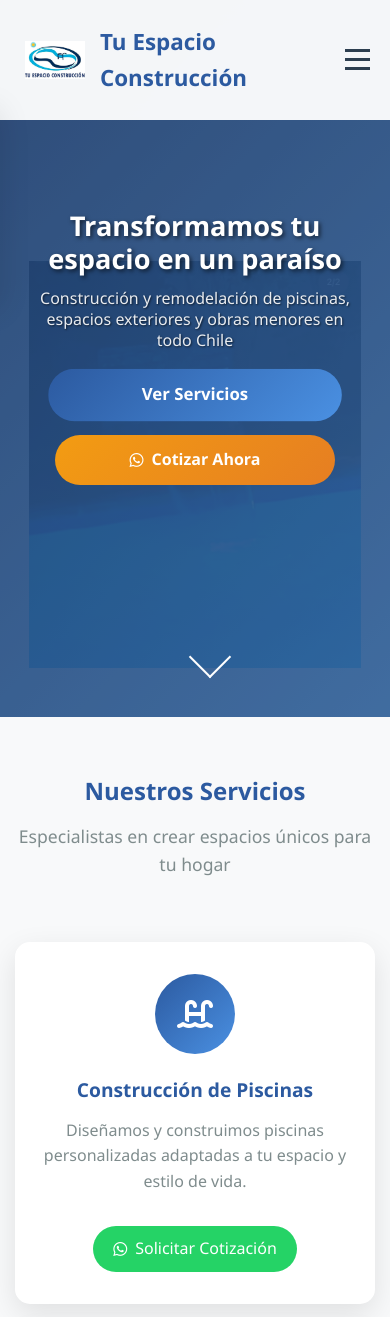
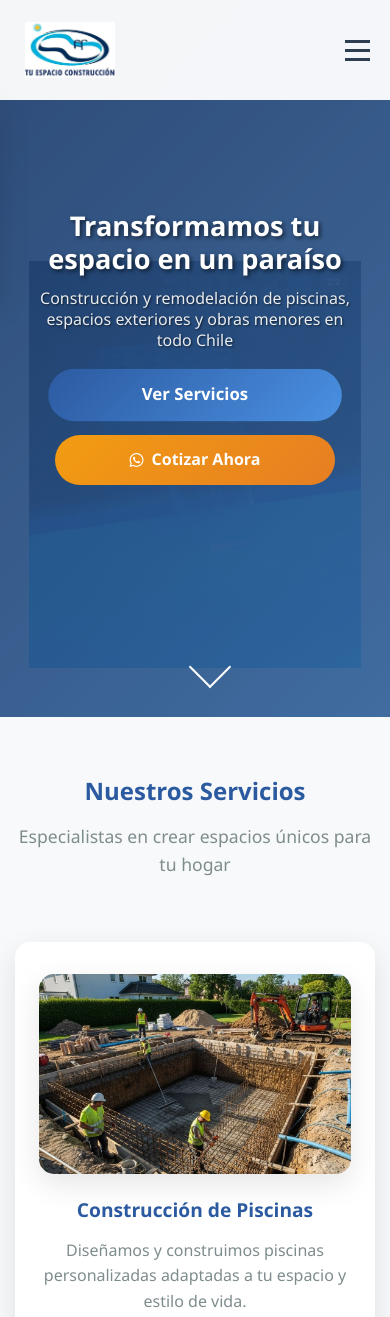
Before and after one commit to Mauricio087/tu_espacio_construccion, a plain HTML site: page index.html in a window 390 px wide. Shown: the top 1317 px of the page. Drawn offline with Linux system fonts and the light colour scheme.

Commit message:
seccion servicios

```diff
--- a/assets/css/styles.css
+++ b/assets/css/styles.css
@@ -105,7 +105,7 @@ p {
     background: rgba(255, 255, 255, 0.95);
     backdrop-filter: blur(10px);
     z-index: 1000;
-    padding: 1.5rem 0;
+    padding: 0;
     transition: var(--transition);
 }
 
@@ -130,8 +130,8 @@ p {
 }
 
 .logo-img {
-    width: 85px;
-    height: 85px;
+    width: 130px;
+    height: 130px;
     border-radius: 10px;
     object-fit: contain;
     background: transparent;
@@ -339,16 +339,24 @@ section {
 }
 
 .service-icon {
-    width: 80px;
-    height: 80px;
-    margin: 0 auto 1.5rem;
-    background: var(--gradient-primary);
-    border-radius: 50%;
-    display: flex;
-    align-items: center;
-    justify-content: center;
-    font-size: 2rem;
-    color: white;
+    width: 100%;
+    height: 200px;
+    margin: 0 0 1.5rem;
+    background: transparent;
+    border-radius: var(--border-radius);
+    overflow: hidden;
+    box-shadow: var(--shadow);
+}
+
+.service-img {
+    width: 100%;
+    height: 100%;
+    object-fit: cover;
+    transition: var(--transition);
+}
+
+.service-card:hover .service-img {
+    transform: scale(1.1);
 }
 
 .service-title {
@@ -587,8 +595,8 @@ section {
 }
 
 .footer-logo-img {
-    width: 60px;
-    height: 60px;
+    width: 180px;
+    height: 180px;
     border-radius: 8px;
     object-fit: contain;
     background: white;
@@ -917,12 +925,15 @@ section {
     }
 
     .scroll-indicator {
-        bottom: 30px;
+        bottom: 20px;
+        left: 50%;
+        transform: translateX(-50%);
+        width: auto;
     }
 
     .logo-img {
-        width: 70px;
-        height: 70px;
+        width: 100px;
+        height: 100px;
         object-fit: contain;
         background: transparent;
         padding: 5px;
@@ -984,8 +995,8 @@ section {
     }
 
     .footer-logo-img {
-        width: 70px;
-        height: 70px;
+        width: 150px;
+        height: 150px;
     }
 }
 
--- a/index.html
+++ b/index.html
@@ -23,7 +23,6 @@
         <div class="nav-container">
             <div class="nav-logo">
                 <img src="img/logo.jpeg" alt="Tu Espacio Construcción" class="logo-img">
-                <span class="logo-text">Tu Espacio Construcción</span>
             </div>
             <div class="nav-menu" id="nav-menu">
                 <a href="#inicio" class="nav-link">Inicio</a>
@@ -72,7 +71,7 @@
             <div class="services-grid">
                 <div class="service-card animate-fade-in-up" data-delay="100">
                     <div class="service-icon">
-                        <i class="fas fa-swimming-pool"></i>
+                        <img src="img/construccion_de_piscina.jpeg" alt="Construcción de Piscinas" class="service-img">
                     </div>
                     <h3 class="service-title">Construcción de Piscinas</h3>
                     <p class="service-description">Diseñamos y construimos piscinas personalizadas adaptadas a tu espacio y estilo de vida.</p>
@@ -82,7 +81,7 @@
                 </div>
                 <div class="service-card animate-fade-in-up" data-delay="200">
                     <div class="service-icon">
-                        <i class="fas fa-tools"></i>
+                        <img src="img/remodelacion_de_piscinas.jpeg" alt="Remodelación de Piscinas" class="service-img">
                     </div>
                     <h3 class="service-title">Remodelación de Piscinas</h3>
                     <p class="service-description">Transformamos tu piscina existente con los más altos estándares de calidad.</p>
@@ -92,7 +91,7 @@
                 </div>
                 <div class="service-card animate-fade-in-up" data-delay="300">
                     <div class="service-icon">
-                        <i class="fas fa-home"></i>
+                        <img src="img/construccion_de_espacios.jpeg" alt="Construcción de Espacios" class="service-img">
                     </div>
                     <h3 class="service-title">Construcción de Espacios</h3>
                     <p class="service-description">Creamos espacios exteriores funcionales y hermosos para disfrutar con familia y amigos.</p>
@@ -102,7 +101,7 @@
                 </div>
                 <div class="service-card animate-fade-in-up" data-delay="400">
                     <div class="service-icon">
-                        <i class="fas fa-hammer"></i>
+                        <img src="img/obras_menores.jpeg" alt="Obras Menores" class="service-img">
                     </div>
                     <h3 class="service-title">Obras Menores</h3>
                     <p class="service-description">Realizamos trabajos de mantenimiento y mejoras menores en tu propiedad.</p>
@@ -189,7 +188,6 @@
                 <div class="footer-section">
                     <div class="footer-logo">
                         <img src="img/logo.jpeg" alt="Tu Espacio Construcción" class="footer-logo-img">
-                        <span class="footer-logo-text">Tu Espacio Construcción</span>
                     </div>
                     <p class="footer-text">Transformamos espacios, creamos sueños</p>
                 </div>
```
Also changed, not shown: img/construccion_de_espacios.jpeg (added), img/construccion_de_piscina.jpeg (added), img/obras_menores.jpeg (added), img/remodelacion_de_piscinas.jpeg (added).
